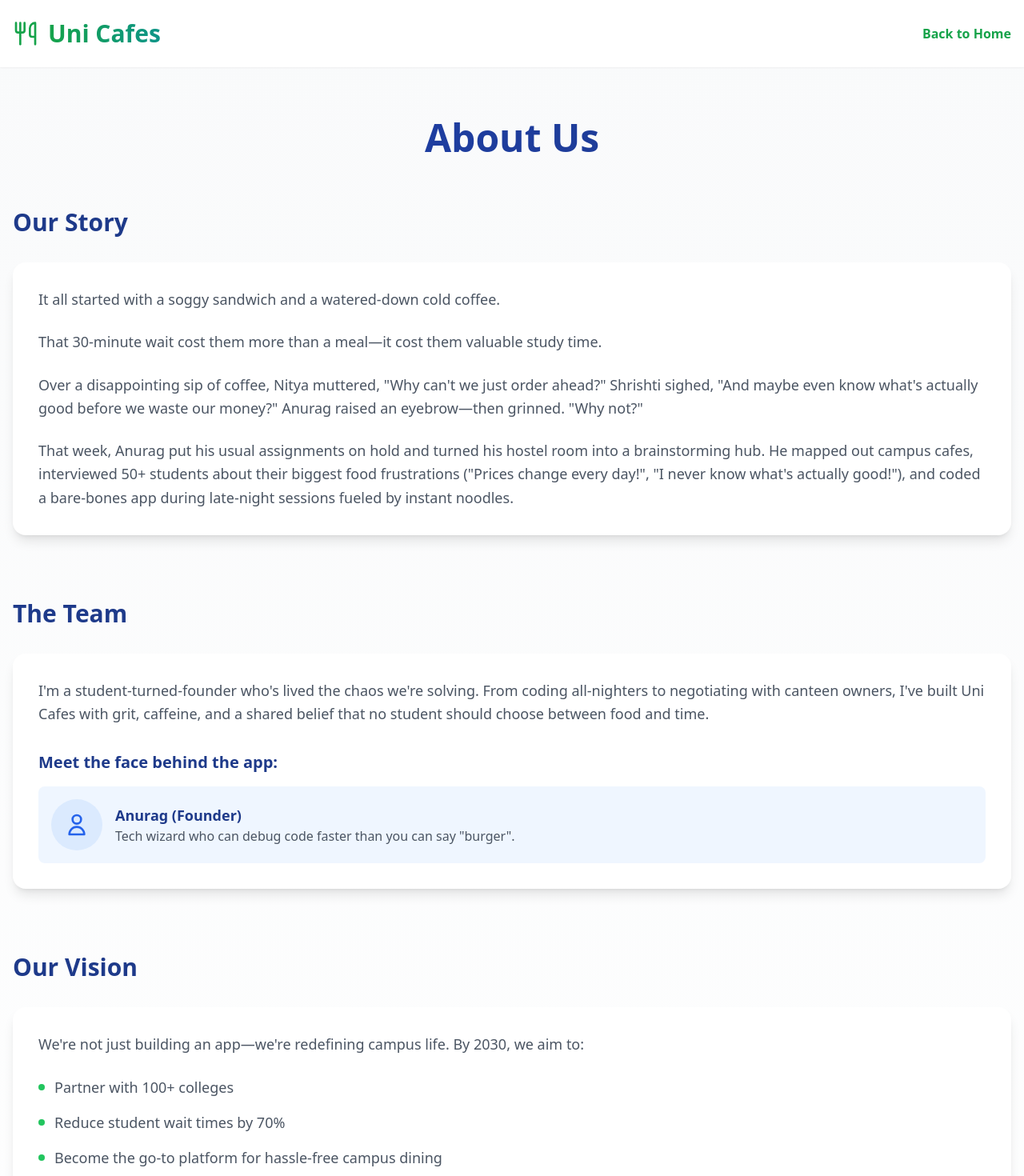
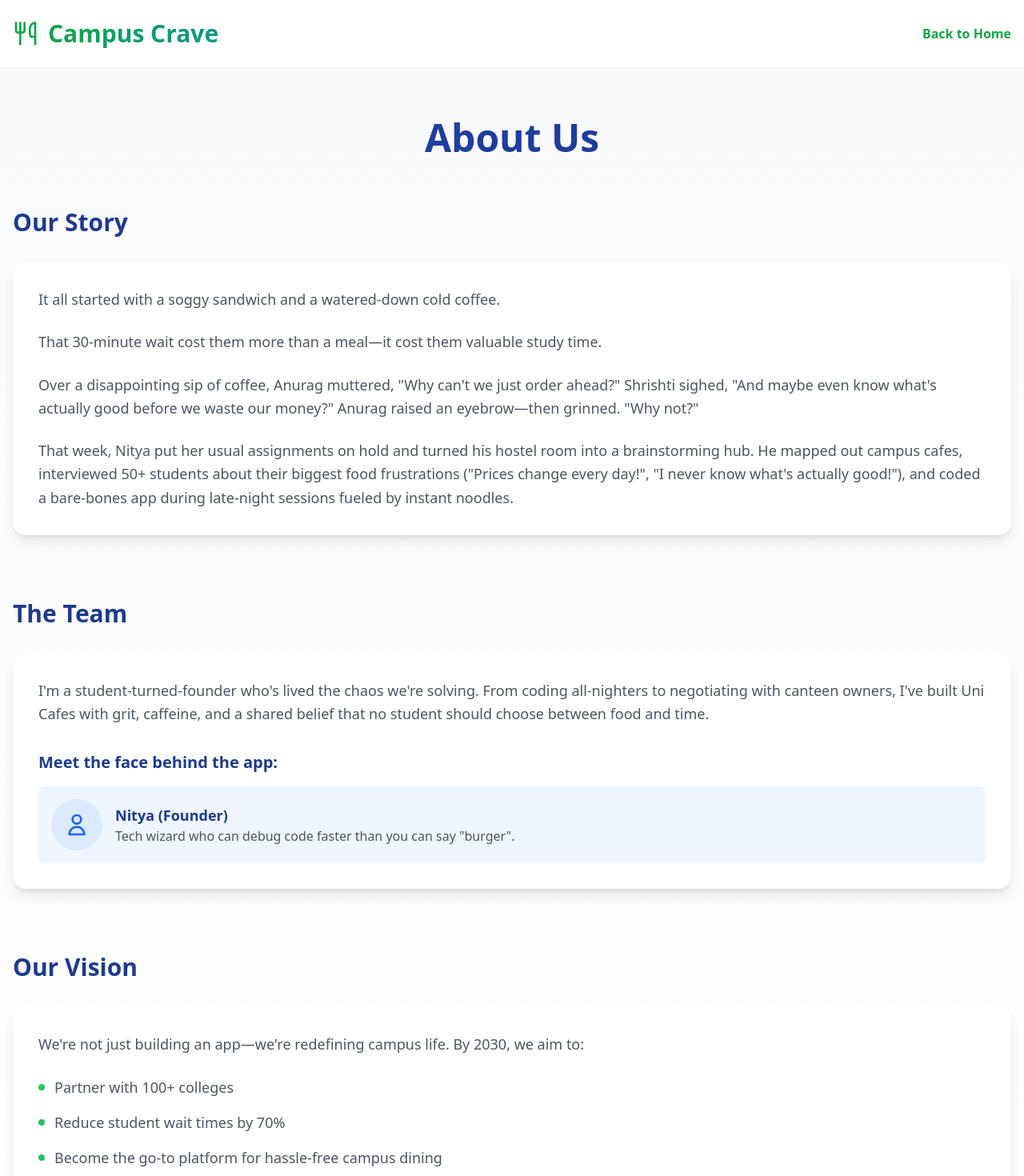
Before and after one commit to NityaDubeyyy/Campus-Crave, a React (Vite) app: page /about-us in a window 1280 px wide. Shown: the top 1470 px of the page at 80% size. Built offline with nearby package versions, Linux system fonts and the light colour scheme.

Commit message:
Update AboutUs.tsx

```diff
--- a/src/pages/AboutUs.tsx
+++ b/src/pages/AboutUs.tsx
@@ -12,7 +12,7 @@ const AboutUs: React.FC = () => {
             <Link to="/" className="flex items-center space-x-3">
               <Utensils className="w-8 h-8 text-green-600" />
               <h1 className="text-3xl font-bold text-transparent bg-clip-text bg-gradient-to-r from-green-600 to-teal-600">
-                Uni Cafes
+                Campus Crave
               </h1>
             </Link>
             <Link
@@ -41,12 +41,12 @@ const AboutUs: React.FC = () => {
               That 30-minute wait cost them more than a meal—it cost them valuable study time.
             </p>
             <p className="text-gray-600 text-lg mb-6 leading-relaxed">
-              Over a disappointing sip of coffee, Nitya muttered, "Why can't we just order ahead?"
+              Over a disappointing sip of coffee, Anurag muttered, "Why can't we just order ahead?"
               Shrishti sighed, "And maybe even know what's actually good before we waste our money?"
               Anurag raised an eyebrow—then grinned. "Why not?"
             </p>
             <p className="text-gray-600 text-lg leading-relaxed">
-              That week, Anurag put his usual assignments on hold and turned his hostel room into a
+              That week, Nitya put her usual assignments on hold and turned his hostel room into a
               brainstorming hub. He mapped out campus cafes, interviewed 50+ students about their
               biggest food frustrations ("Prices change every day!", "I never know what's actually good!"),
               and coded a bare-bones app during late-night sessions fueled by instant noodles.
@@ -72,7 +72,7 @@ const AboutUs: React.FC = () => {
                   </svg>
                 </div>
                 <div>
-                  <h4 className="text-lg font-semibold text-blue-900">Anurag (Founder)</h4>
+                  <h4 className="text-lg font-semibold text-blue-900">Nitya (Founder)</h4>
                   <p className="text-gray-600">Tech wizard who can debug code faster than you can say "burger".</p>
                 </div>
               </div>
```
